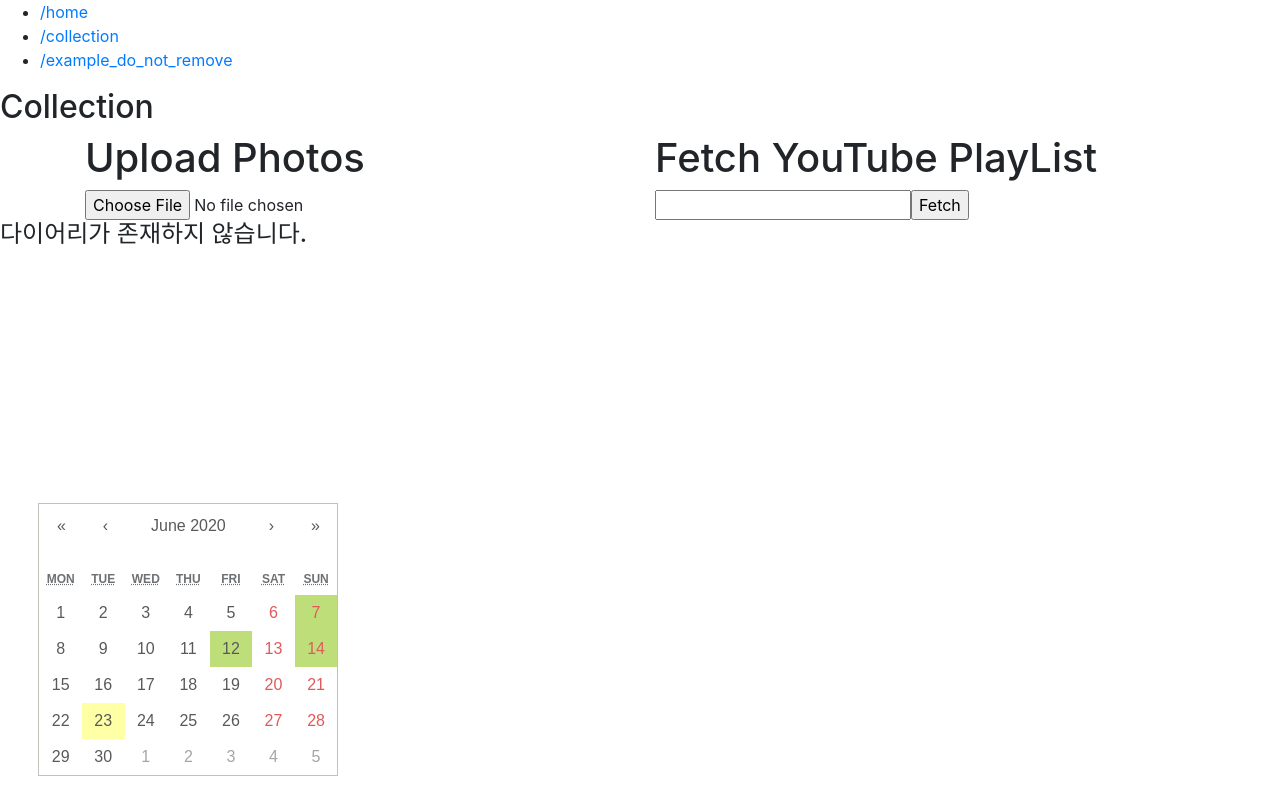
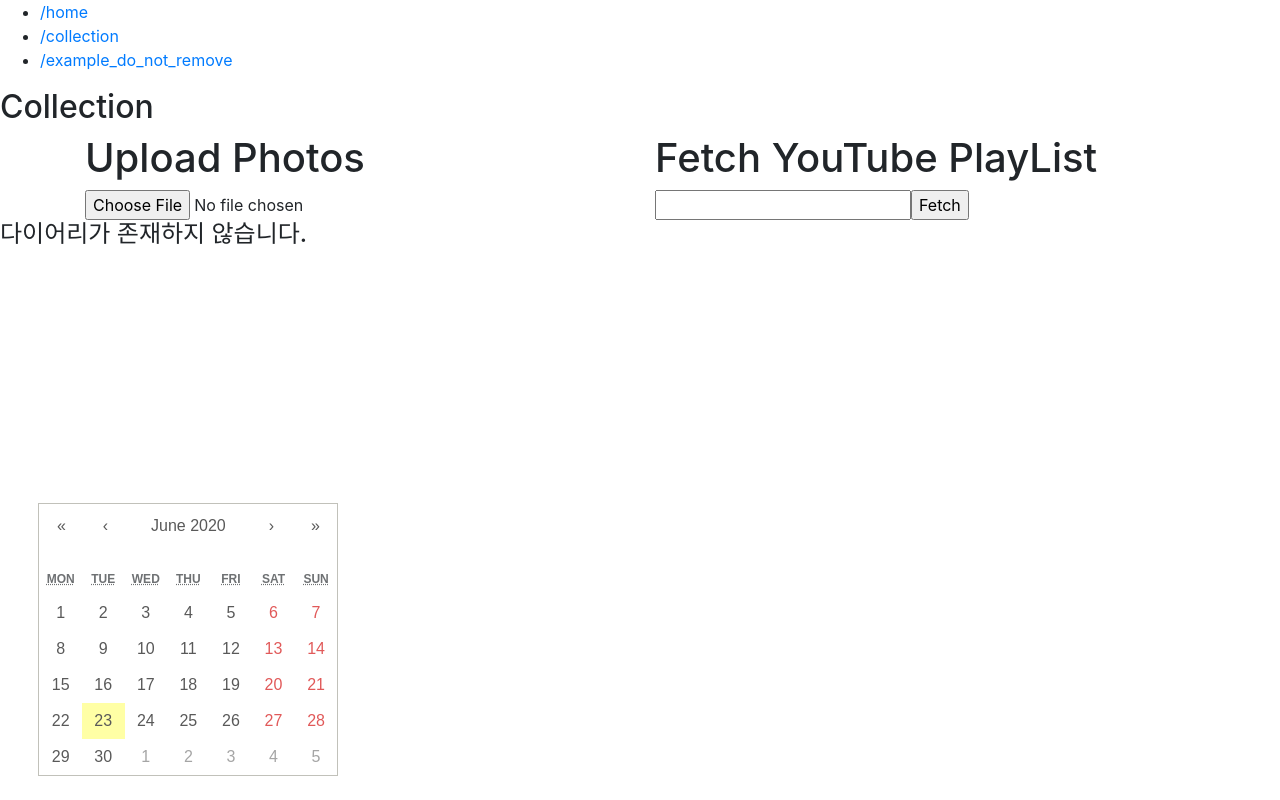
Before and after one commit to lucetre-snu/x-treme, a React (Create React App) app in the folder x-treme/: page /collection in a window 1280 px wide. Built offline with nearby package versions, Linux system fonts and the light colour scheme.

Commit message:
calendar color diary color good

```diff
--- a/x-treme/src/components/collection.js
+++ b/x-treme/src/components/collection.js
@@ -56,16 +56,22 @@ export default function Collection() {
       {}}
   }
 
-  console.log(date);
+  const mark=[]
+
   for(var i=0; i<collection.length; i++)
-  {console.log(collection[i].dateTime);}
+  {mark.push(moment(String(collection[i].dateTime).slice(0,15)).format("DD-MM-YYYY"));}
 
   const onClickDay = (date) => {
     setDate({date});
     const selectedDiary = checkDateDiary(date);
 }
 
-  const mark=['07-06-2020', '12-06-2020', '14-06-2020']
+
+    for(var i=0; i<collection.length; i++)
+    {console.log(collection[i].dateTime)
+      }
+
+
 
   const weatherChange = (_weather) => {
     if(_weather === snowy) {setWeather(snowy)}
```
